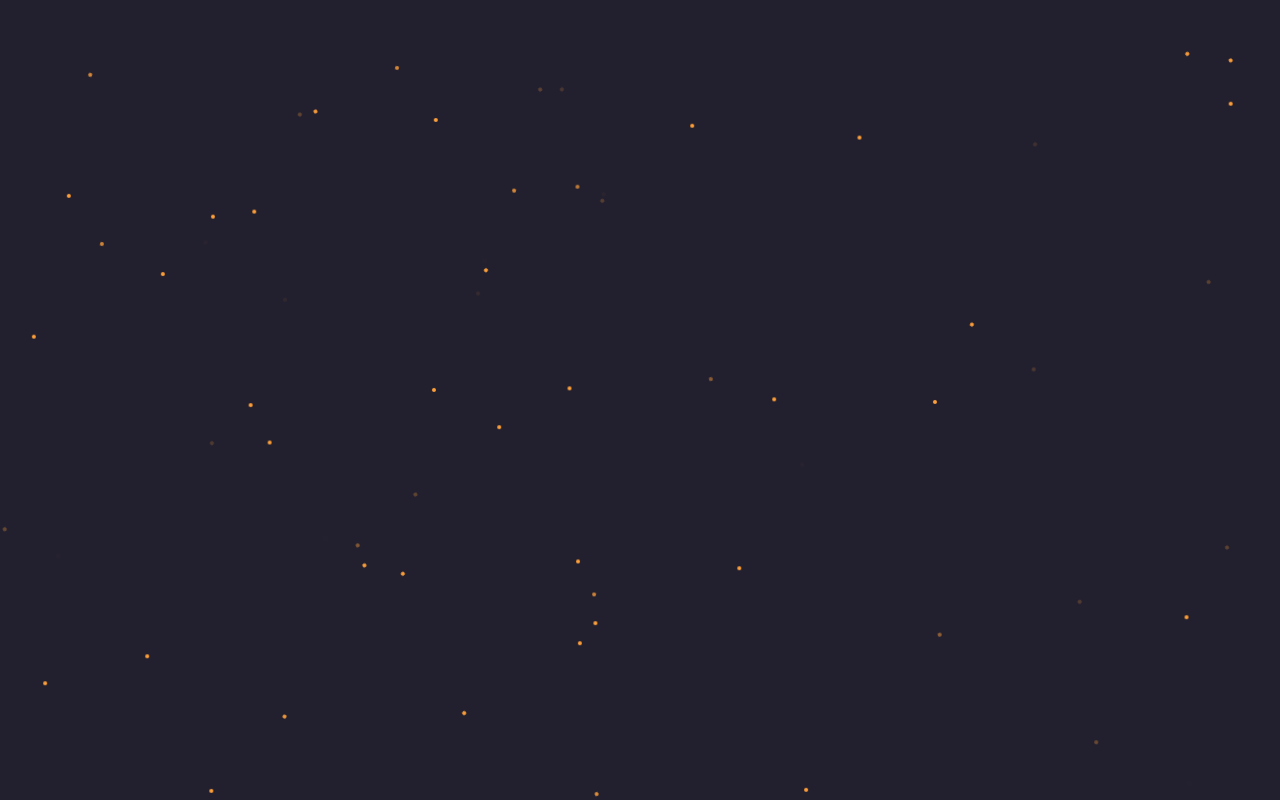
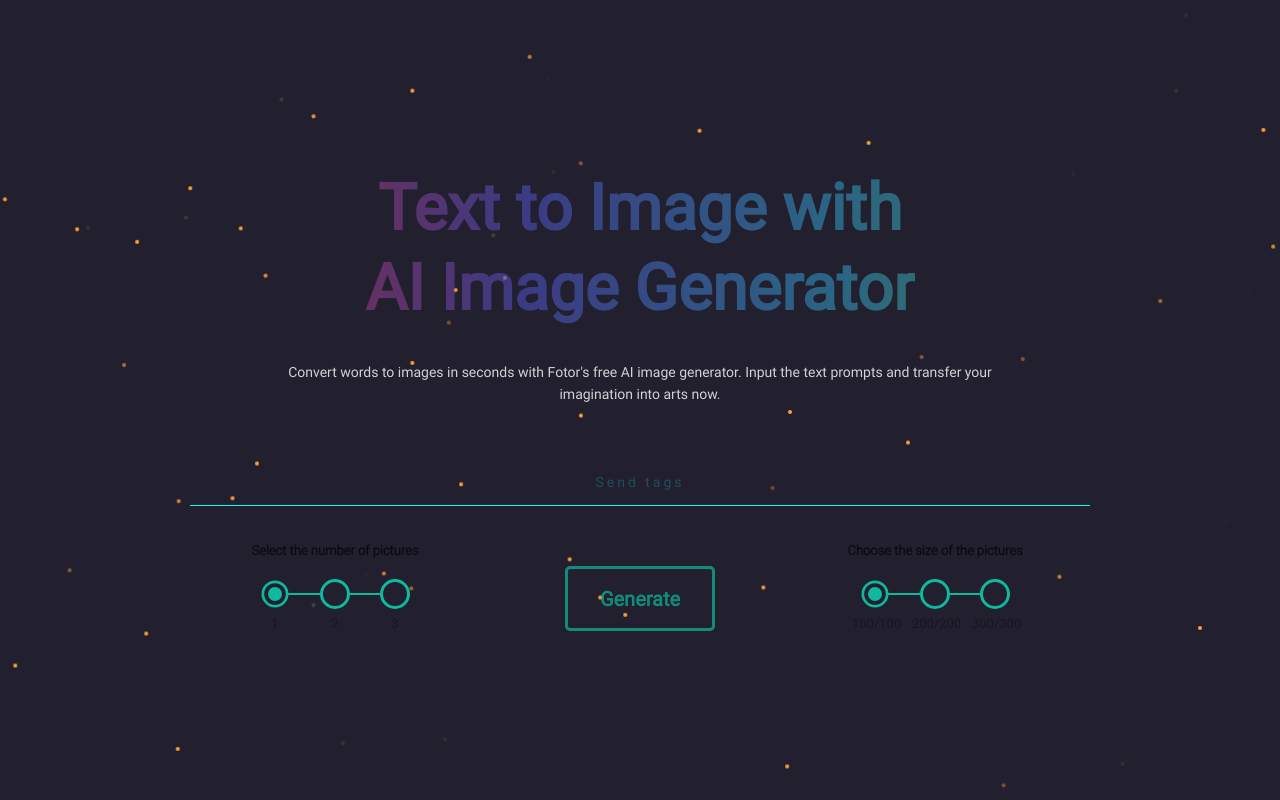
Before and after one commit to ilya123558/ChatGPT, a Next.js app in the folder client/: page /image in a window 1280 px wide. Built offline with nearby package versions, Linux system fonts and the light colour scheme; no server answers.

Commit message:
update client

```diff
--- /dev/null
+++ b/client/app/assets/styles/CreateImage.module.scss
@@ -0,0 +1,7 @@
+.wrapper{
+    width: 100vw;
+    height: 100vh;
+    display: flex;
+    align-items: center;
+    justify-content: center;
+}
--- /dev/null
+++ b/client/app/components/CreateImageContent/CreateImageContent.module.scss
@@ -0,0 +1,101 @@
+.wrapper {
+    user-select: none;
+    z-index: 1;
+    max-width: 900px;
+    width: 100%;
+    display: flex;
+    flex-direction: column;
+    justify-content: center;
+    align-items: center;
+}
+
+.title {
+    animation: sTransition 10s linear infinite;
+    max-width: 750px;
+    font-size: 64px;
+    font-weight: 600;
+    line-height: 80px;
+    background: linear-gradient(to right,
+            rgb(76, 217, 105),
+            rgb(52, 170, 220),
+            rgb(88, 86, 217),
+            rgb(255, 45, 83),
+            rgb(255, 45, 83),
+            rgb(88, 86, 217),
+            rgb(52, 170, 220),
+            rgb(76, 217, 105));
+    background-size: 400%;
+    -webkit-background-clip: text;
+    background-clip: text;
+    text-align: center;
+    color: transparent;
+    opacity: 0.5;
+}
+
+.text {
+    margin-top: 32px;
+    max-width: 706px;
+    font-size: 14px;
+    font-weight: 400;
+    color: #fff;
+    line-height: 22px;
+    text-align: center;
+    opacity: 0.8;
+}
+
+.inputInner {
+    width: 100%;
+    margin-top: 50px;
+    text-align: center;
+    overflow: hidden;
+}
+
+.input {
+    text-align: center;
+    width: 100%;
+    padding: 10px;
+    font-size: 20px;
+    color: rgba(#00ffff, 0.9);
+    text-overflow: ellipsis;
+    background-color: transparent;
+    border: none;
+
+    &:focus {
+        outline: none;
+    }
+
+    &::placeholder {
+        font-size: 14px;
+        letter-spacing: 3px;
+        color: cyan;
+        opacity: 0.22;
+    }
+}
+
+.underline {
+    transition: 0.5s cubic-bezier(0.680, -0.550, 0.265, 1.550);
+    margin: 0 auto;
+    display: block;
+    height: 1px;
+    background: cyan;
+    width: 100%;
+}
+
+.mySelectInner{
+    margin-top: 30px;
+    width: 100%;
+    display: flex;
+    justify-content: space-between;
+    padding: 0px 60px;
+}
+
+
+@keyframes sTransition {
+    0% {
+        background-position: 0%;
+    }
+
+    100% {
+        background-position: 400%;
+    }
+}
--- /dev/null
+++ b/client/app/components/CreateImageContent/CreateImageContent.tsx
@@ -0,0 +1,43 @@
+import GenerateImageBtn from '@components/ui/buttons/GenerateImageBtn/GenerateImageBtn';
+import MySelect from '@components/ui/MySelect/MySelect';
+import React, { useState } from 'react';
+import styles from './CreateImageContent.module.scss';
+
+const CreateImageContent: React.FC = () => {
+
+    const [counter, setCounter] = useState(200);
+    const [value, setValue] = useState('')
+
+    const onChangeHandler = (event: React.ChangeEvent<HTMLInputElement>) => {
+        setValue(() => event.target.value)
+        setCounter(event.target.value.length * 4);
+        if (event.target.value.length === 0) {
+            setCounter(100);
+        }
+    }
+
+    return (
+        <div className={styles.wrapper}>
+            <h1 className={styles.title}>Text to Image with <br /> AI Image Generator</h1>
+            <p className={styles.text}>
+                Convert words to images in seconds with Fotor's free AI image generator. Input the text prompts and transfer your imagination into arts now.
+            </p>
+            <div className={styles.inputInner}>
+                <input
+                    className={styles.input}
+                    onChange={onChangeHandler}
+                    placeholder="Send tags"
+                    value={value}
+                />
+                <span className={styles.underline} style={{ width: `${counter}%` }}></span>
+            </div>
+            <div className={styles.mySelectInner}>
+                <MySelect title='Select the number of pictures' array={['1', '2', ' 3']} />
+                <GenerateImageBtn />
+                <MySelect title='Choose the size of the pictures' array={['100/100', '200/200', '300/300']} left={-8} />
+            </div>
+        </div>
+    );
+};
+
+export default CreateImageContent;
--- /dev/null
+++ b/client/app/components/ui/MySelect/MySelect.module.scss
@@ -0,0 +1,84 @@
+.wrapper {
+    width: 100%;
+    display: flex;
+    align-items: center;
+    flex-direction: column;
+    z-index: 2;
+    position: relative;
+}
+
+.title{
+    opacity: 0.7;
+    font-family: 'Roboto-Light';
+    margin-left: -10px;
+}
+
+.decorCercle {
+    position: absolute;
+    border-radius: 50%;
+    width: 14px;
+    transition: all 0.2s;
+    height: 14px;
+    background-color: rgb(14, 185, 157);
+    bottom: 30.5px;
+}
+
+.list {
+    width: 100%;
+    display: flex;
+    align-items: center;
+    position: relative;
+    margin-top: 13px;
+    margin-left: 20px;
+
+    &::before {
+        content: '';
+        position: absolute;
+        width: 80%;
+        height: 2px;
+        background-color: rgb(14, 185, 157);
+        left: 2.5%;
+    }
+}
+
+.listItem{
+    display: flex;
+    flex-direction: column;
+    position: relative;
+}
+
+.item {
+    background-color: #221f2e;
+    width: 30px;
+    height: 30px;
+    border: 3px solid rgb(14, 185, 157);
+    border-radius: 50%;
+    cursor: pointer;
+    transition: all 0.2s;
+    position: relative;
+
+    &:hover {
+        scale: 1.1;
+    }
+}
+
+.text{
+    position: absolute;
+    transition: all 0.2s;
+    bottom: -30px;
+    opacity: 0.3;
+}
+
+.itemActive {
+    background-color: #221f2e;
+    width: 30px;
+    height: 30px;
+    border-radius: 50%;
+    border: 3px solid rgb(14, 185, 157);
+    transition: all 0.2s;
+    display: flex;
+    align-items: center;
+    justify-content: center;
+    scale: 0.9;
+    position: relative;
+}
--- /dev/null
+++ b/client/app/components/ui/MySelect/MySelect.tsx
@@ -0,0 +1,37 @@
+import { useState } from 'react';
+import styles from './MySelect.module.scss'
+
+interface IProps {
+    array: string[],
+    title: string,
+    left?: number
+}
+
+const MySelect: React.FC<IProps> = ({ array, title, left }) => {
+
+
+    const [activeIndex, setActiveIndex] = useState(0)
+
+    return (
+        <div className={styles.wrapper} style={{ maxWidth: 60 * array.length }}>
+            <h3 className={styles.title}>{title}</h3>
+            <ul className={styles.list}>
+                {
+                    array.map((elem, index) => (
+                        <li key={index} className={styles.listItem}>
+                            <div
+                                className={styles.stick + ' ' + (activeIndex === index ? styles.itemActive : styles.item)}
+                                onClick={() => setActiveIndex(() => index)}
+                                style={{ marginRight: index === array.length - 1 ? 0 : 30 }}
+                            ></div>
+                            <p className={styles.text} style={{ left: left? left: 11 }}>{elem}</p>
+                        </li>
+                    ))
+                }
+            </ul>
+            <div className={styles.decorCercle} style={{ left: activeIndex ? 60 * activeIndex + 18 : 18 }}></div>
+        </div>
+    );
+};
+
+export default MySelect;
--- /dev/null
+++ b/client/app/components/ui/buttons/GenerateImageBtn/GenerateImageBtn.module.scss
@@ -0,0 +1,20 @@
+
+
+.generateImageBtn{
+    border: 3px solid rgb(14, 185, 157);
+    background-color: transparent;
+    border-radius: 5px;
+    width: 150px;
+    height: 65px;
+    color: rgb(14, 185, 157);
+    font-size: 20px;
+    font-weight: bold;
+    opacity: 0.7;
+    transition: all 0.2s;
+    margin-top: 30px;
+    cursor: pointer;
+
+    &:hover{
+        scale: 1.05;
+    }
+}
--- /dev/null
+++ b/client/app/components/ui/buttons/GenerateImageBtn/GenerateImageBtn.tsx
@@ -0,0 +1,11 @@
+import styles from './GenerateImageBtn.module.scss';
+
+const GenerateImageBtn = () => {
+    return (
+        <button className={styles.generateImageBtn}>
+            Generate
+        </button>
+    );
+};
+
+export default GenerateImageBtn;
--- a/client/pages/image/index.tsx
+++ b/client/pages/image/index.tsx
@@ -1,11 +1,14 @@
 import CreateImageBg from '@components/ui/CreateImageBg/CreateImageBg';
+import styles from '@assets/styles/CreateImage.module.scss'
 import React from 'react';
+import CreateImageContent from '@components/CreateImageContent/CreateImageContent';
 
-const CreateImagePage = () => {
+const CreateImagePage: React.FC = () => {
 
     return (
-        <section>
+        <section className={styles.wrapper}>
             <CreateImageBg />
+            <CreateImageContent />
         </section>
     );
 };
```
